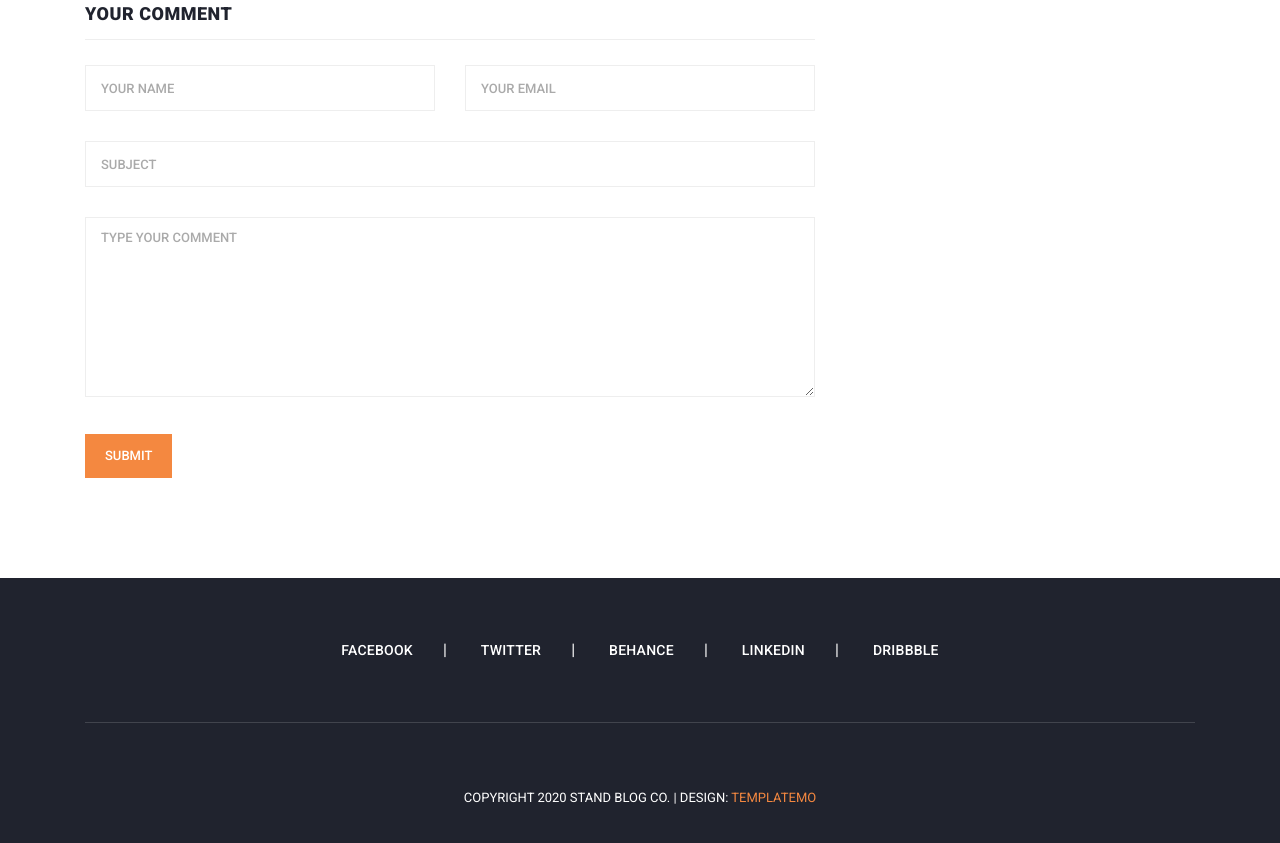
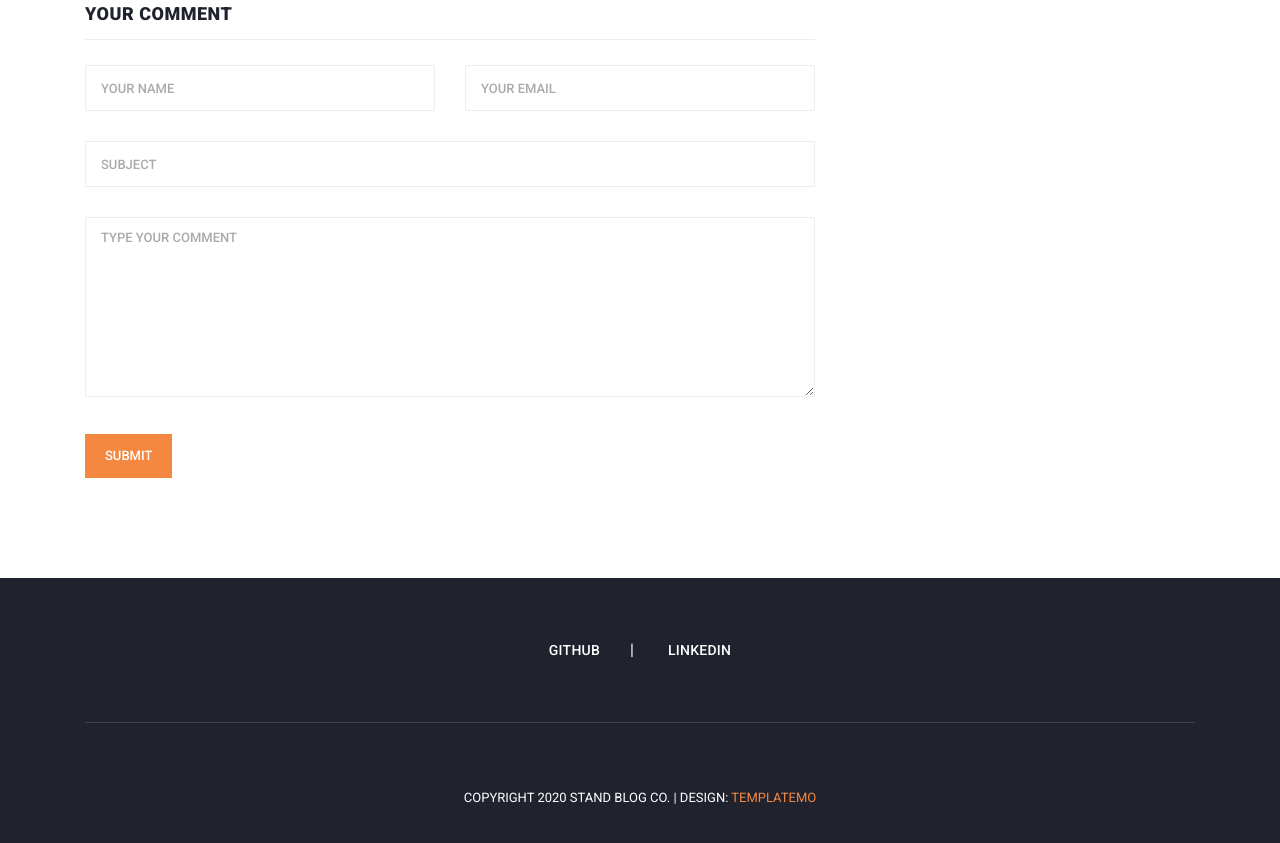
Before and after one commit to ZiKomaniCk/MATAS-BLOG, a plain HTML site: page posts/post-details.html in a window 1280 px wide. Shown: the part 2422-3265 px from the top of the page. Drawn offline with Linux system fonts and the light colour scheme; files that its build step writes are made by us from their sources; files whose address does not match are found by name.

Commit message:
Change reseau

```diff
--- a/posts/post-details.html
+++ b/posts/post-details.html
@@ -19,13 +19,7 @@
     <link rel="stylesheet" href="assets/css/fontawesome.css">
     <link rel="stylesheet" href="assets/css/templatemo-stand-blog.css">
     <link rel="stylesheet" href="assets/css/owl.css">
-<!--
 
-TemplateMo 551 Stand Blog
-
-https://templatemo.com/tm-551-stand-blog
-
--->
   </head>
 
   <body>
@@ -323,11 +317,8 @@ https://templatemo.com/tm-551-stand-blog
         <div class="row">
           <div class="col-lg-12">
             <ul class="social-icons">
-              <li><a href="#">Facebook</a></li>
-              <li><a href="#">Twitter</a></li>
-              <li><a href="#">Behance</a></li>
+              <li><a href="#">Github</a></li>
               <li><a href="#">Linkedin</a></li>
-              <li><a href="#">Dribbble</a></li>
             </ul>
           </div>
           <div class="col-lg-12">
```
Also changed, not shown: about.html (+1 -4 lines), blog.html (+1 -4 lines), contact.html (+1 -4 lines), index.html (+1 -4 lines).
